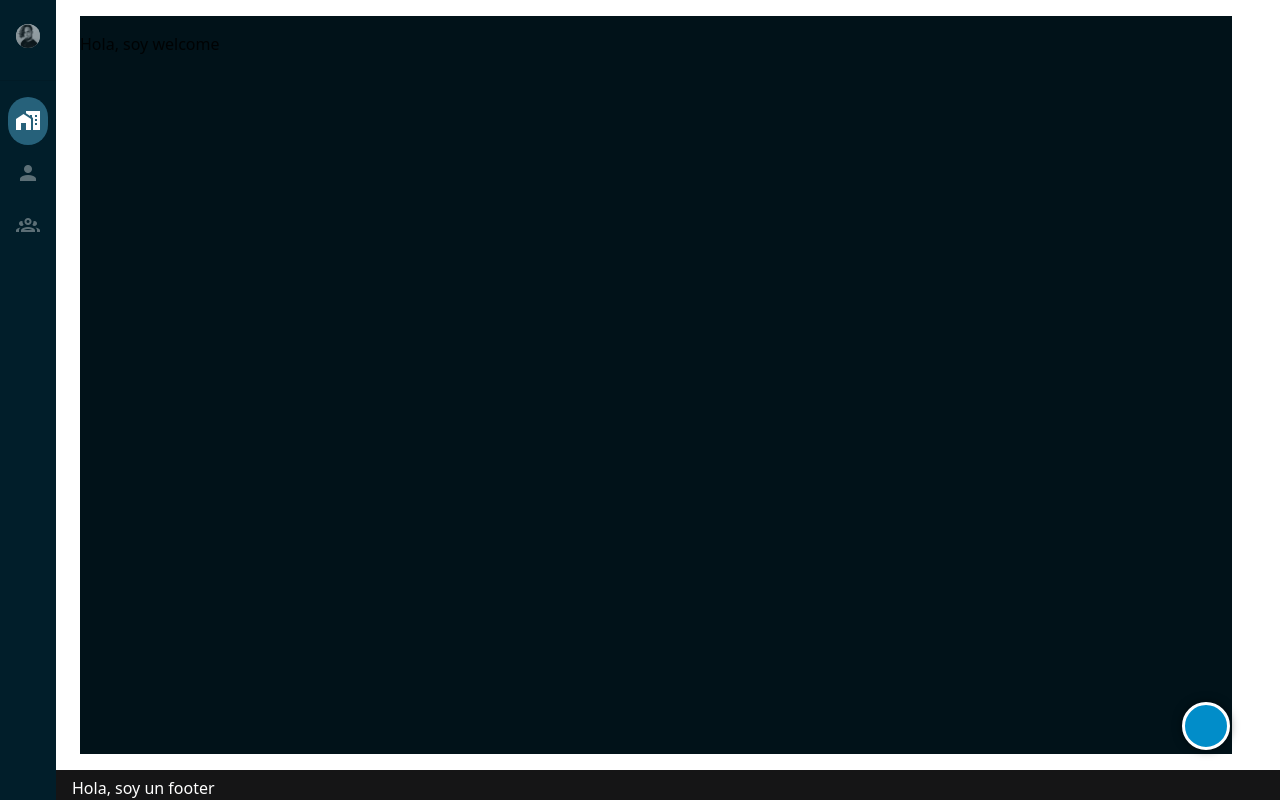
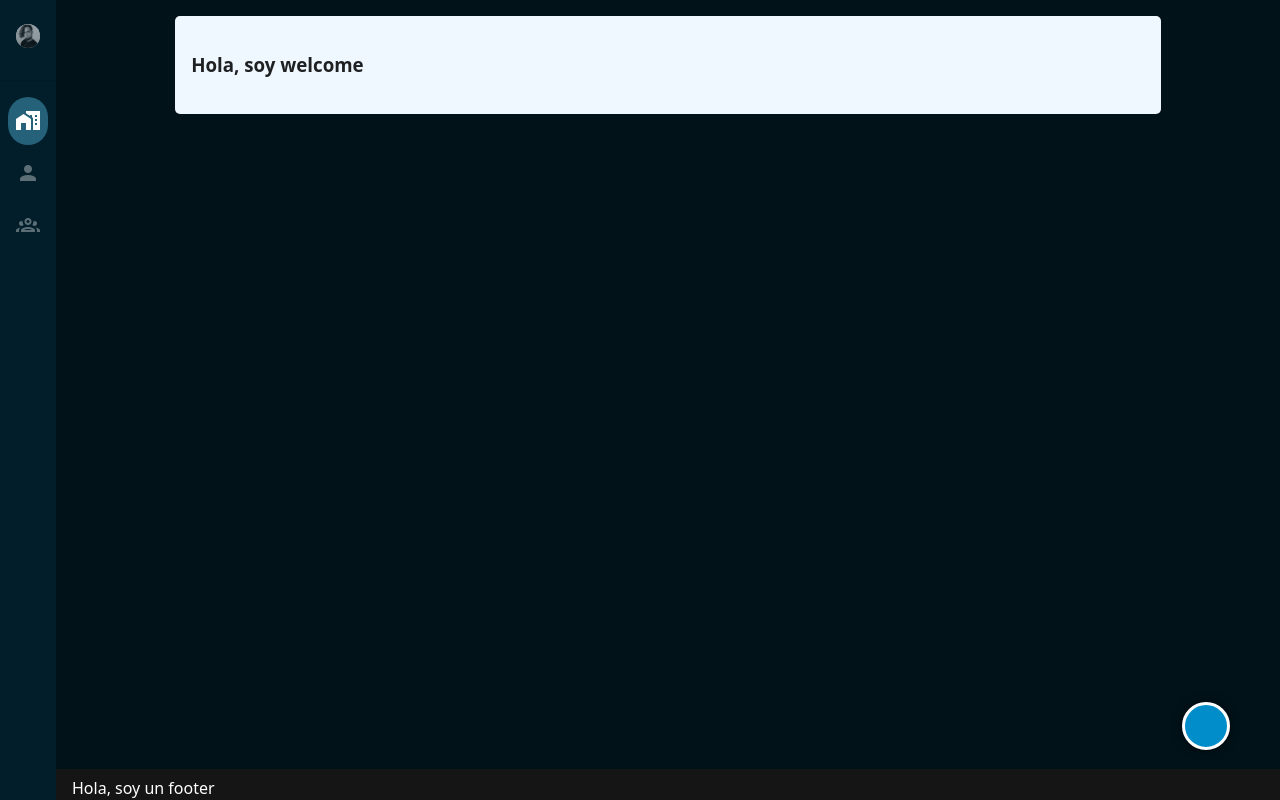
Before and after one commit to daanube/my-own-portfolio-shove-it, a Vue app: page /#/ in a window 1280 px wide. Built offline with nearby package versions, Linux system fonts and the light colour scheme.

Commit message:
fixing main padding and margins
fixing main padding and margins

```diff
--- a/src/style.css
+++ b/src/style.css
@@ -86,7 +86,8 @@ button:focus-visible {
 #welcome, #delivery, #retail, #healthcare, #lottery {
     display: flex;
     flex-basis: 100%;
-    padding: 1rem 2rem;
+    padding: 0;
+    margin-left: 0.5rem;
 }
 
 #footer {
@@ -150,8 +151,9 @@ button:focus-visible {
 }
 
 .slotArea {
-    width: 90vw;
+    width: 100%;
     background-color: var(--darkColor-3);
+    padding: 1rem;
 }
 
 /* ////////////////////////////////////////////////////////////////////////////////////////////////// */
--- a/src/views/Welcome/WelcomeView.vue
+++ b/src/views/Welcome/WelcomeView.vue
@@ -9,7 +9,9 @@
     <SideBarLayout>
         <div class="row" id="welcome">
             <div class="col-12 slotArea">
-                <p>Hola, soy welcome</p>
+                <article id="welcomeArticle">
+                    <h3>Hola, soy welcome</h3>
+                </article>
             </div>
         </div>
     </SideBarLayout>
@@ -19,5 +21,11 @@
 <!-- //////////////////////////////////////////////////////////////////////// -->
 
 <style lang="css">
-
+    #welcomeArticle {
+        border-radius: 5px;
+        background-color: aliceblue;
+        width: 80%;
+        margin: 0 auto;
+        padding: 1rem;
+    }
 </style>
```
